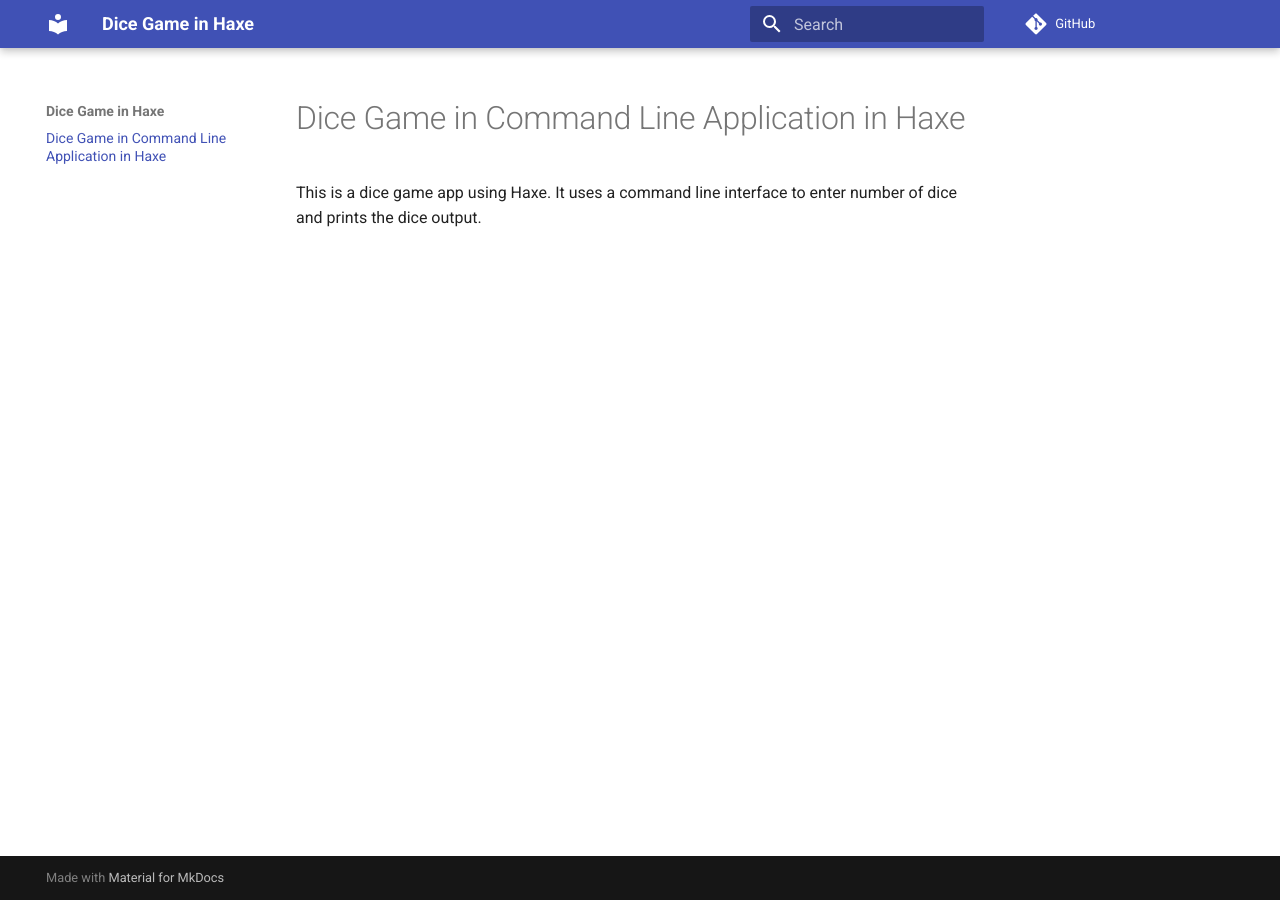
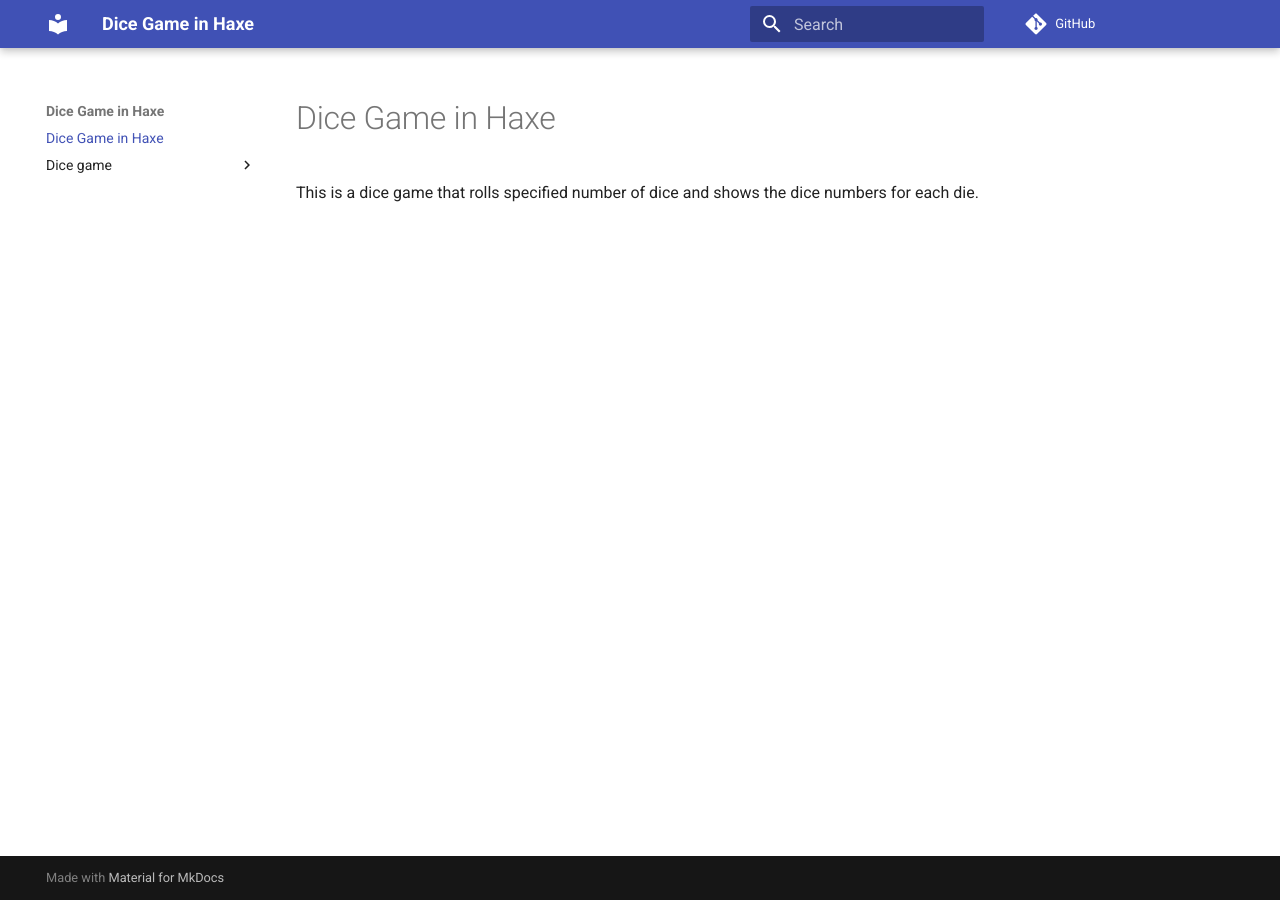
Before and after one commit to lulunac27a/dice-game-haxe, an MkDocs documentation site: the page built from docs/index.md, in a window 1280 px wide. Built offline with MkDocs 1.6.1 and Material for MkDocs 9.7.7, drawn with Linux system fonts in a browser that asks for light colours; comment, search, counter and statistics services are not loaded.

Commit message:
Update docs

```diff
--- a/docs/index.md
+++ b/docs/index.md
@@ -1,3 +1,3 @@
-# Dice Game in Command Line Application in Haxe
+# Dice Game in Haxe
 
-This is a dice game app using Haxe. It uses a command line interface to enter number of dice and prints the dice output.
+This is a dice game that rolls specified number of dice and shows the dice numbers for each die.
```
Also changed, not shown: README.md (+1 -1 lines), docs/dice-game/index.md (added, +3 -0 lines).
